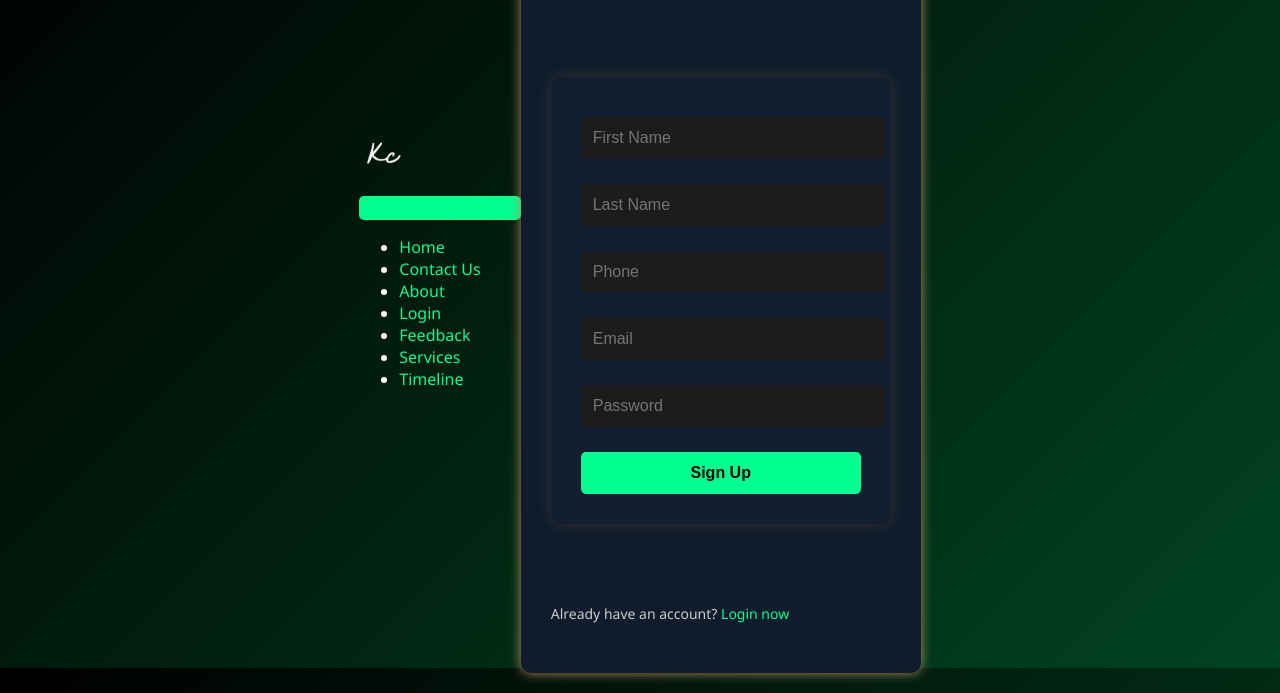
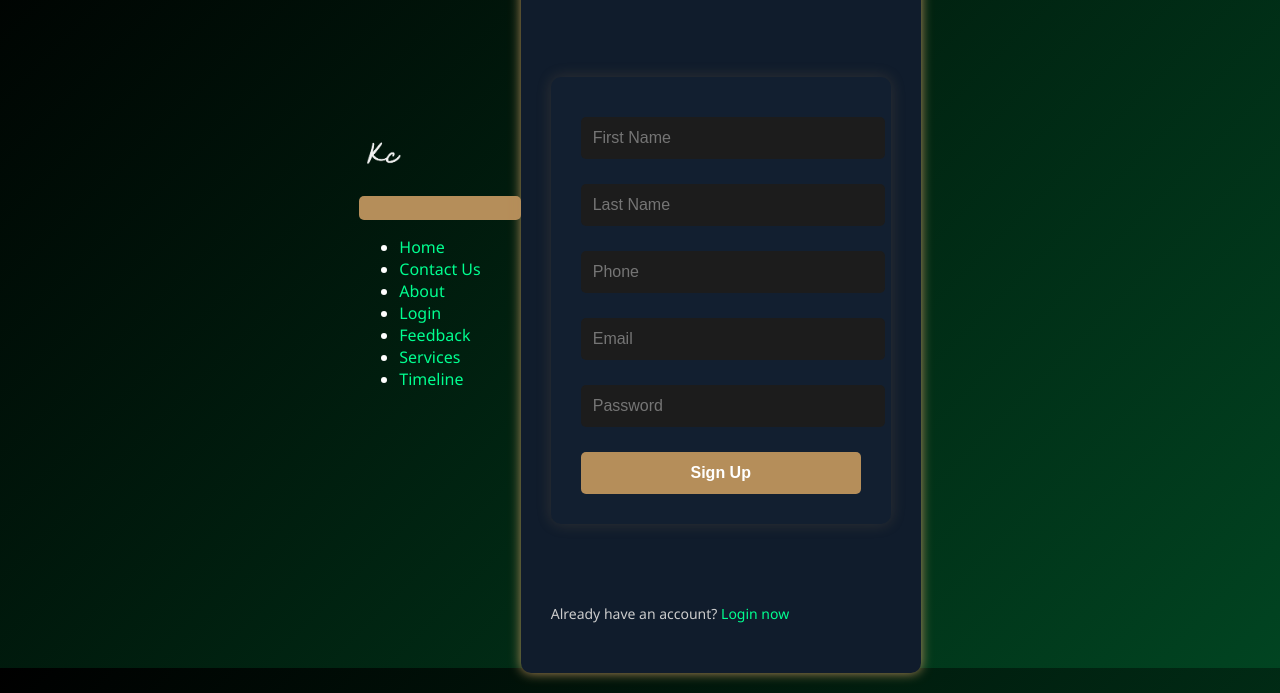
Before and after one commit to bida24-067/KahiyaCo, a plain HTML site: page signup.html in a window 1280 px wide. Shown: the part 132-825 px from the top of the page. Drawn offline with Linux system fonts and the light colour scheme.

Commit message:
Update signup.html

```diff
--- a/signup.html
+++ b/signup.html
@@ -55,8 +55,8 @@ button {
   width: 100%;
   padding: 12px;
   border: none;
-  background-color: #00ff90;
-  color: black;
+  background-color: #B58E5A;
+  color: white;
   font-weight: bold;
   border-radius: 5px;
   cursor: pointer;
@@ -64,7 +64,8 @@ button {
 }
 
 button:hover {
-  background-color: #B58E5A;
+  background-color: #101C2C;
+  color: white;
 }
 
 a {
```
